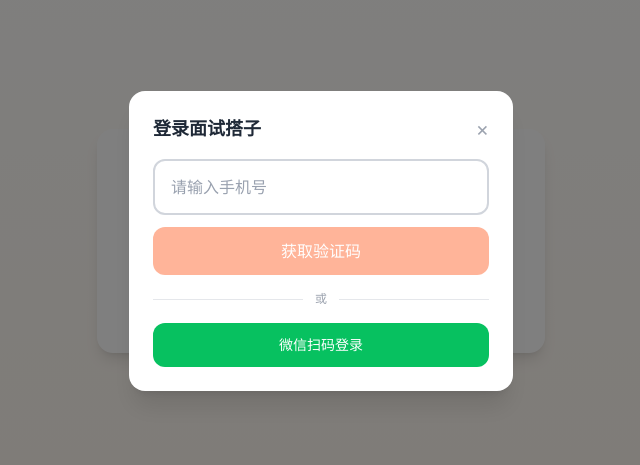
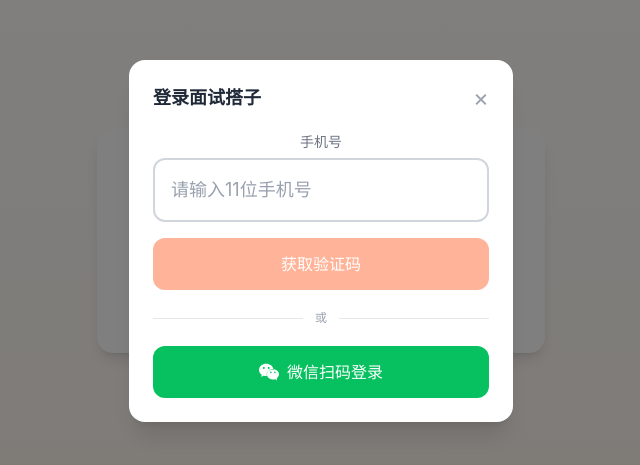
Before and after one commit to seller-mind/mianshidazi, a Next.js app: page /login in a window 1280 px wide. Shown: the part 159-624 px from the top of the page, without its empty margins (319-959 px from the left). Built offline with nearby package versions, Linux system fonts and the light colour scheme; no server answers.

Commit message:
fix: 登录弹窗手机端输入框不可见-改type=text+inputMode+label+强制白底

```diff
--- a/src/components/LoginModal.tsx
+++ b/src/components/LoginModal.tsx
@@ -63,70 +63,81 @@
 
   return (
     <div className="fixed inset-0 z-50 flex items-center justify-center bg-black/50 px-4" onClick={onClose}>
-      <div className="bg-white dark:bg-[#252542] rounded-2xl p-6 max-w-sm w-full shadow-xl" onClick={e => e.stopPropagation()}>
-        <div className="flex justify-between items-center mb-4">
-          <h2 className="text-lg font-bold text-[#1F2937] dark:text-white">登录面试搭子</h2>
-          <button onClick={onClose} className="text-[#9CA3AF] hover:text-[#6B7280] text-xl">&times;</button>
+      <div className="bg-white rounded-2xl p-6 max-w-sm w-full shadow-xl" onClick={e => e.stopPropagation()}>
+        <div className="flex justify-between items-center mb-5">
+          <h2 className="text-lg font-bold text-[#1F2937]">登录面试搭子</h2>
+          <button onClick={onClose} className="text-[#9CA3AF] hover:text-[#6B7280] text-2xl leading-none">&times;</button>
         </div>
 
         {step === 'phone' ? (
-          <>
+          <div>
+            <label className="block text-sm text-[#6B7280] mb-1.5">手机号</label>
             <input
-              type="tel"
+              type="text"
+              inputMode="numeric"
+              pattern="[0-9]*"
               value={phone}
               onChange={e => setPhone(e.target.value.replace(/\D/g, '').slice(0, 11))}
-              placeholder="请输入手机号"
-              className="w-full px-4 py-3.5 rounded-xl border-2 border-gray-300 dark:border-gray-600 bg-white dark:bg-[#1A1A2E] text-[#1F2937] dark:text-white text-base placeholder:text-gray-400 focus:outline-none focus:border-[#FF6B35] mb-3"
+              placeholder="请输入11位手机号"
+              className="w-full px-4 py-4 rounded-xl border-2 border-gray-300 bg-white text-[#1F2937] text-lg placeholder:text-gray-400 focus:outline-none focus:border-[#FF6B35] mb-4"
               maxLength={11}
+              style={{ WebkitAppearance: 'none', appearance: 'none' }}
             />
             <button
               onClick={handleSendCode}
               disabled={loading || phone.length !== 11}
-              className="w-full py-3 bg-[#FF6B35] text-white font-medium rounded-xl hover:bg-[#E55A28] transition-colors disabled:opacity-50"
+              className="w-full py-3.5 bg-[#FF6B35] text-white font-medium rounded-xl hover:bg-[#E55A28] transition-colors disabled:opacity-50 text-base"
             >
               {loading ? '发送中...' : '获取验证码'}
             </button>
-          </>
+          </div>
         ) : (
-          <>
-            <p className="text-xs text-[#6B7280] mb-2">验证码已发送至 {phone.replace(/(\d{3})\d{4}(\d{4})/, '$1****$2')}</p>
+          <div>
+            <p className="text-sm text-[#6B7280] mb-2">
+              验证码已发送至 {phone.replace(/(\d{3})\d{4}(\d{4})/, '$1****$2')}
+            </p>
+            <label className="block text-sm text-[#6B7280] mb-1.5">验证码</label>
             <input
               type="text"
+              inputMode="numeric"
+              pattern="[0-9]*"
               value={code}
               onChange={e => setCode(e.target.value.replace(/\D/g, '').slice(0, 6))}
-              placeholder="6位验证码"
-              className="w-full px-4 py-3.5 rounded-xl border-2 border-gray-300 dark:border-gray-600 bg-white dark:bg-[#1A1A2E] text-[#1F2937] dark:text-white text-base placeholder:text-gray-400 focus:outline-none focus:border-[#FF6B35] mb-3 text-center text-xl tracking-[0.5em]"
+              placeholder="请输入6位验证码"
+              className="w-full px-4 py-4 rounded-xl border-2 border-gray-300 bg-white text-[#1F2937] text-xl placeholder:text-gray-400 focus:outline-none focus:border-[#FF6B35] mb-4 text-center tracking-[0.5em]"
               maxLength={6}
               autoFocus
+              style={{ WebkitAppearance: 'none', appearance: 'none' }}
             />
             <button
               onClick={handleVerify}
               disabled={loading || code.length !== 6}
-              className="w-full py-3 bg-[#FF6B35] text-white font-medium rounded-xl hover:bg-[#E55A28] transition-colors disabled:opacity-50"
+              className="w-full py-3.5 bg-[#FF6B35] text-white font-medium rounded-xl hover:bg-[#E55A28] transition-colors disabled:opacity-50 text-base"
             >
               {loading ? '验证中...' : '登录'}
             </button>
-            <div className="mt-2 flex justify-between">
-              <button onClick={() => { setStep('phone'); setCode(''); setError(''); }} className="text-xs text-[#6B7280] hover:text-[#FF6B35]">更换手机号</button>
-              <button onClick={handleSendCode} disabled={countdown > 0} className="text-xs text-[#FF6B35] disabled:text-[#9CA3AF]">
+            <div className="mt-3 flex justify-between">
+              <button onClick={() => { setStep('phone'); setCode(''); setError(''); }} className="text-sm text-[#6B7280] hover:text-[#FF6B35]">更换手机号</button>
+              <button onClick={handleSendCode} disabled={countdown > 0} className="text-sm text-[#FF6B35] disabled:text-[#9CA3AF]">
                 {countdown > 0 ? `${countdown}s` : '重发'}
               </button>
             </div>
-          </>
+          </div>
         )}
 
-        {error && <p className="text-xs text-red-500 mt-2 text-center">{error}</p>}
+        {error && <p className="text-sm text-red-500 mt-3 text-center">{error}</p>}
 
-        <div className="flex items-center gap-3 my-4">
-          <div className="flex-1 h-px bg-gray-200 dark:bg-gray-700" />
+        <div className="flex items-center gap-3 my-5">
+          <div className="flex-1 h-px bg-gray-200" />
           <span className="text-xs text-[#9CA3AF]">或</span>
-          <div className="flex-1 h-px bg-gray-200 dark:bg-gray-700" />
+          <div className="flex-1 h-px bg-gray-200" />
         </div>
 
         <button
           onClick={() => { window.location.href = '/api/auth/wechat'; }}
-          className="w-full py-3 bg-[#07C160] text-white text-sm font-medium rounded-xl hover:bg-[#06AD56] transition-colors flex items-center justify-center gap-2"
+          className="w-full py-3.5 bg-[#07C160] text-white text-base font-medium rounded-xl hover:bg-[#06AD56] transition-colors flex items-center justify-center gap-2"
         >
+          <svg className="w-5 h-5" viewBox="0 0 24 24" fill="currentColor"><path d="M8.691 2.188C3.891 2.188 0 5.476 0 9.53c0 2.212 1.17 4.203 3.002 5.55a.59.59 0 0 1 .213.665l-.39 1.48c-.019.07-.048.141-.048.213 0 .163.13.295.29.295a.326.326 0 0 0 .167-.054l1.903-1.114a.864.864 0 0 1 .717-.098 10.16 10.16 0 0 0 2.837.403c.276 0 .543-.027.811-.05-.857-2.578.157-4.972 1.932-6.446 1.703-1.415 3.882-1.98 5.853-1.838-.576-3.583-4.196-6.348-8.596-6.348zM5.785 5.991c.642 0 1.162.529 1.162 1.18a1.17 1.17 0 0 1-1.162 1.178A1.17 1.17 0 0 1 4.623 7.17c0-.651.52-1.18 1.162-1.18zm5.813 0c.642 0 1.162.529 1.162 1.18a1.17 1.17 0 0 1-1.162 1.178 1.17 1.17 0 0 1-1.162-1.178c0-.651.52-1.18 1.162-1.18zm5.34 2.867c-1.797-.052-3.746.512-5.28 1.786-1.72 1.428-2.687 3.72-1.78 6.22.942 2.453 3.666 4.229 6.884 4.229.826 0 1.622-.12 2.361-.336a.722.722 0 0 1 .598.082l1.584.926a.272.272 0 0 0 .14.045c.134 0 .24-.11.24-.245 0-.06-.024-.12-.04-.178l-.325-1.233a.492.492 0 0 1 .177-.554C23.028 18.352 24 16.552 24 14.545c0-3.261-3.012-5.84-7.062-5.687zm-2.68 2.678c.535 0 .969.44.969.982a.976.976 0 0 1-.969.983.976.976 0 0 1-.969-.983c0-.542.434-.982.97-.982zm4.844 0c.535 0 .969.44.969.982a.976.976 0 0 1-.969.983.976.976 0 0 1-.969-.983c0-.542.434-.982.97-.982z"/></svg>
           微信扫码登录
         </button>
       </div>
```
